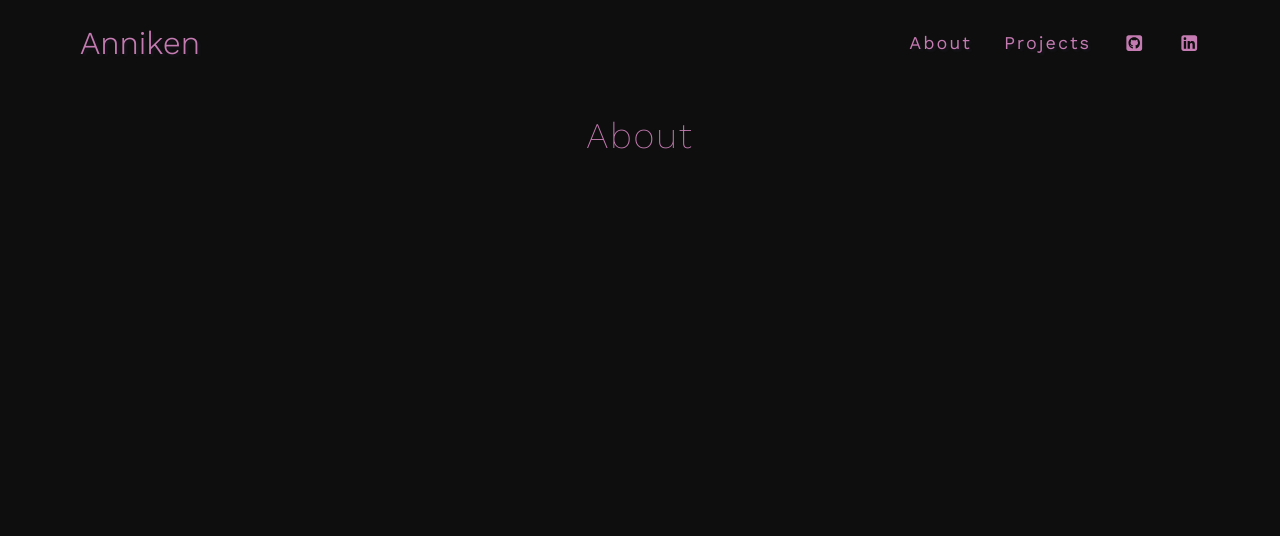
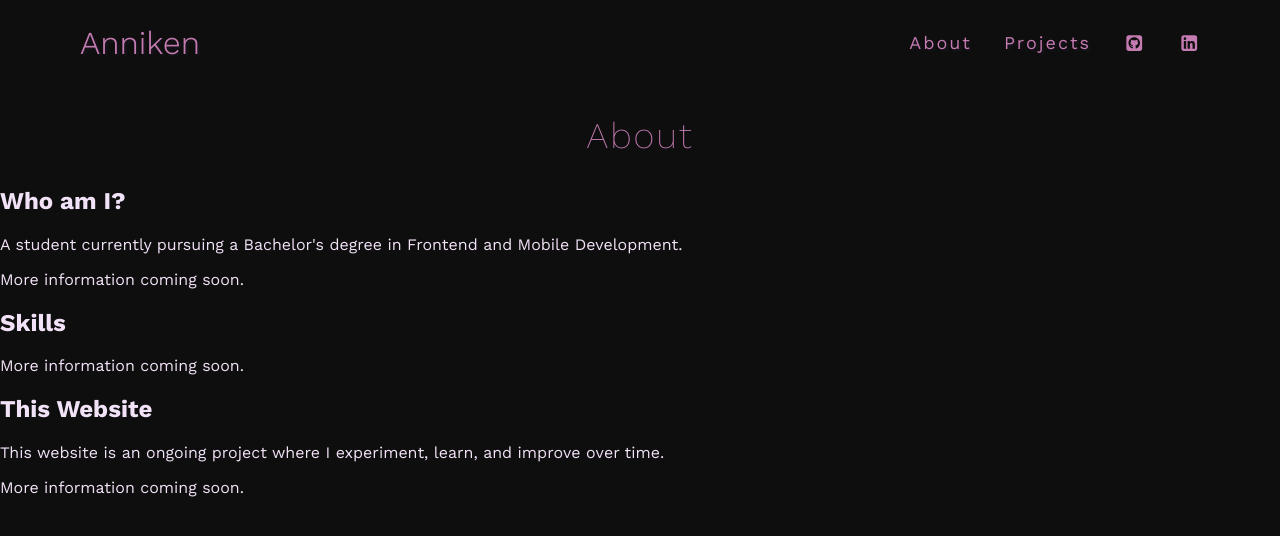
Before and after one commit to AnnikenJE/annikenje-website, a React (Vite) app: page /about in a window 1280 px wide. Shown: the top 536 px of the page. Built offline with nearby package versions, Linux system fonts and the light colour scheme.

Commit message:
Fix about page html structure

```diff
--- a/src/pages/AboutPage.tsx
+++ b/src/pages/AboutPage.tsx
@@ -2,15 +2,33 @@ import "./AboutPage.css";
 
 const AboutPage = () => {
   return (
-    <main>
+ <main>
       <section className="about-section">
         <h1 className="about-heading">About</h1>
       </section>
+
       <section>
-      <p>
+        <h2>Who am I?</h2>
+        <p>
+          A student currently pursuing a Bachelor's degree in Frontend and
+          Mobile Development.
+        </p>
+        <p>More information coming soon.</p>
+      </section>
 
-      </p>
-         </section>
+      <section>
+        <h2>Skills</h2>
+        <p>More information coming soon.</p>
+      </section>
+
+      <section>
+        <h2>This Website</h2>
+        <p>
+          This website is an ongoing project where I experiment, learn, and
+          improve over time.
+        </p>
+        <p>More information coming soon.</p>
+      </section>
     </main>
   );
 };
```
